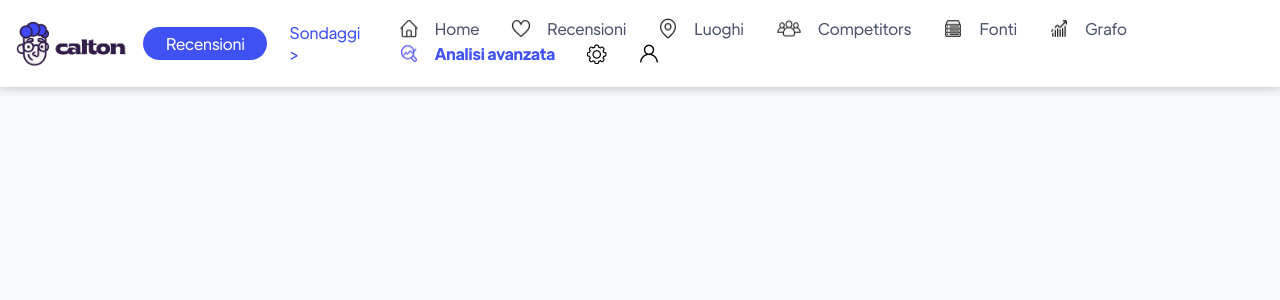
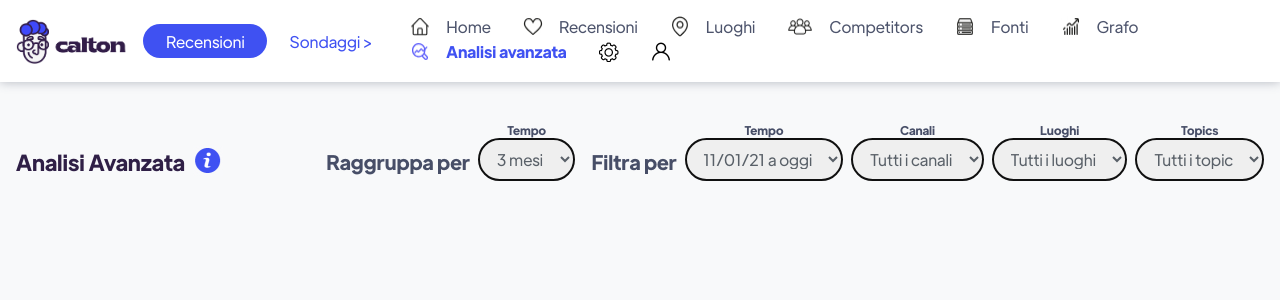
Before and after one commit to camillaferreri/charts-dashboard, a React (Create React App) app: page /analisi-avanzata in a window 1280 px wide. Shown: the top 300 px of the page. Built offline with nearby package versions, Linux system fonts and the light colour scheme.

Commit message:
Page Filters

```diff
--- a/src/components/NavButton/NavButton.scss
+++ b/src/components/NavButton/NavButton.scss
@@ -5,6 +5,7 @@
 	text-decoration: none;
 	padding: 0.4rem 1.4rem;
 	border-radius: 1.5rem;
+	white-space: nowrap;
 
 	&--active {
 		background-color: map-get($colors, "blue");
--- a/src/components/NavLink/NavLink.scss
+++ b/src/components/NavLink/NavLink.scss
@@ -7,6 +7,7 @@
 	display: inline-flex;
 	align-content: center;
 	gap: 1rem;
+	white-space: nowrap;
 
 	&--active {
 		color: map-get($colors, "blue");
--- /dev/null
+++ b/src/components/Select/Select.scss
@@ -0,0 +1,20 @@
+@import "../../styles/variables.scss";
+
+.Select {
+  font-size: map-get($font-size, "base-xs");
+  font-family: "Plus Jakarta Display", sans-serif;
+  color: map-get($colors, "bluegray");
+  font-weight: 600;
+  display: inline-flex;
+  flex-direction: column;
+  align-items: center;
+
+  select {
+    border-radius: 2rem;
+    border: 2px solid #101010;
+    padding: 0.5rem 0.8rem;
+    font-size: map-get($font-size, "base");
+    font-family: inherit;
+    color: #596068;
+  }
+}
--- /dev/null
+++ b/src/components/Select/Select.tsx
@@ -0,0 +1,28 @@
+import './Select.scss'
+import '../../styles/globals.scss'
+
+interface OptionProps {
+	label: string
+  value: any
+}
+
+interface SelectProps {
+	label: string
+  options: Array<OptionProps>
+}
+
+export const Select = ({ label, options }: SelectProps) => {
+	return (
+		<label className='Select'>
+      {label}
+
+      <select>
+        {options && options.map(option => (
+          <option value={option.value}>{option.label}</option>
+        ))}
+      </select>
+    </label>
+	)
+}
+
+export default Select;
--- a/src/pages/AdvancedAnalysis/AdvancedAnalysis.tsx
+++ b/src/pages/AdvancedAnalysis/AdvancedAnalysis.tsx
@@ -1,3 +1,5 @@
+import Select from "../../components/Select/Select";
+
 
 interface AdvancedAnalysisProps {}
 
@@ -5,7 +7,53 @@ export const AdvancedAnalysis = ({  }: AdvancedAnalysisProps) => {
 
 	return (
 		<main className="AdvancedAnalysis">
+			<section className="pageHeader">
+				<div className="pageHeader__title">
+					<h2>Analisi Avanzata</h2>
+					<img src="/icons/info.jpg" alt="Info" />
+				</div>
 
+				<div className="pageHeader__filters">
+					<h4>Raggruppa per</h4>
+
+					<Select
+						label="Tempo"
+						options={[
+							{ label: "3 mesi", value: 3 },
+							{ label: "4 mesi", value: 4 },
+							{ label: "5 mesi", value: 5 }
+						]}
+					/>
+
+					<h4>Filtra per</h4>
+					<Select
+						label="Tempo"
+						options={[
+							{ label: "11/01/21 a oggi", value: 0 }
+						]}
+					/>
+
+					<Select
+						label="Canali"
+						options={[
+							{ label: "Tutti i canali", value: "all" }
+						]}
+					/>
+
+					<Select
+						label="Luoghi"
+						options={[
+							{ label: "Tutti i luoghi", value: "all" }
+						]}
+					/>
+					<Select
+						label="Topics"
+						options={[
+							{ label: "Tutti i topic", value: "all" }
+						]}
+					/>
+				</div>
+			</section>
 		</main>
 	)
 }
--- a/src/styles/_variables.scss
+++ b/src/styles/_variables.scss
@@ -2,14 +2,16 @@ $colors: (
     "white": #ffffff,
     "lightgray": #F8F9FA,
     "darkgray": #4D546C,
+    "bluegray": #474E67,
     "blue": #3F51F2,
+    "violet": #2F1F46,
 );
 
 $font-size: (
     "base-xs": 12px,
     "base": 16px,
-    "base-lg": 18px,
-    "large": 20px,
+    "base-lg": 20px,
+    "large": 22px,
     "large-lg": 40px,
     "big": 30px,
     "big-lg": 50px,
--- a/src/styles/globals.scss
+++ b/src/styles/globals.scss
@@ -1,6 +1,6 @@
 @import "variables";
 @import "typography";
-@import "./pages/Home.scss";
+@import "./pages/AdvancedAnalysis.scss";
 
 body {
     font-size: 16px;
@@ -19,3 +19,11 @@ body {
         max-width: 1024px;
     }
 }
+
+h2 {
+    font-size: map-get($font-size, "large");
+}
+
+h4 {
+    font-size: map-get($font-size, "base-lg");
+}
--- /dev/null
+++ b/src/styles/pages/AdvancedAnalysis.scss
@@ -0,0 +1,30 @@
+@import "../../styles/variables.scss";
+
+.AdvancedAnalysis {
+  .pageHeader {
+    display: flex;
+    align-items: center;
+    justify-content: space-between;
+    padding: 2rem 1rem;
+
+    &__title {
+      display: inline-flex;
+      align-items: center;
+      gap: .5rem;
+
+      h2 {
+        color: map-get($colors, "violet");
+      }
+    }
+
+    &__filters {
+      display: inline-flex;
+      gap: .5rem;
+
+      h4 {
+        color: map-get($colors, "bluegray");
+        margin-left: .5rem;
+      }
+    }
+  }
+}
--- a/src/styles/pages/Home.scss
+++ /dev/null
@@ -1,3 +0,0 @@
-.Home {
-
-}
```
Also changed, not shown: src/data/bar.json (added, +74 -0 lines), src/data/pie.json (added, +35 -0 lines), public/icons/info.jpg (added).
